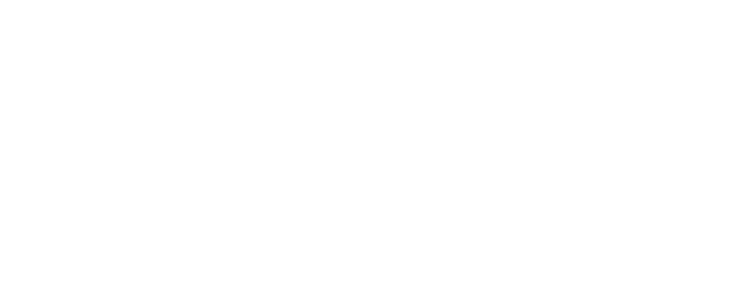
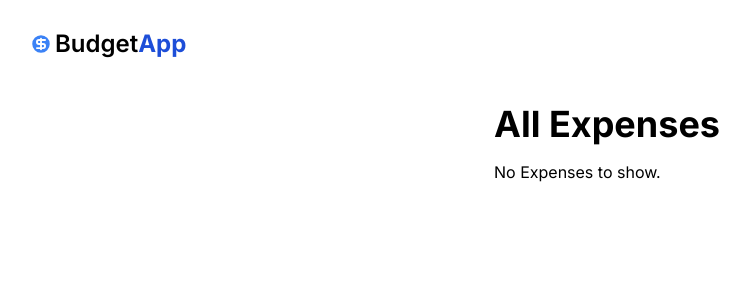
Before and after one commit to arvinbuid/react-budget-app, a React (Vite) app: page /expenses in a window 1280 px wide. Before the commit this address had no page. Shown: the top 300 px of the page, without its empty margins (33-783 px from the left). Built offline with nearby package versions, Linux system fonts and the light colour scheme.

Commit message:
Added UI to ExpensesPage that display expenses and display a custom message if their no available expenses. Added a new children element in the router variable inside src/App.jsx.

```diff
--- a/src/App.jsx
+++ b/src/App.jsx
@@ -4,6 +4,7 @@
 import {Main, mainLoader} from "./layouts/Main";
 import {logoutAction} from "./actions/logout";
 import {Footer} from "./components/Footer";
+import ExpensesPage, {expensesLoader} from "./pages/ExpensesPage";
 
 const router = createBrowserRouter([
   {
@@ -20,12 +21,17 @@
         errorElement: <Error />,
       },
       {
-        path: "/logout",
+        path: "expenses",
+        element: <ExpensesPage />,
+        loader: expensesLoader,
+      },
+      {
+        path: "logout",
         action: logoutAction,
       },
-      {
-        element: <Footer />,
-      },
+      // {
+      //   element: <Footer />,
+      // },
     ],
   },
 ]);
--- a/src/pages/Dashboard.jsx
+++ b/src/pages/Dashboard.jsx
@@ -101,7 +101,7 @@
 
                     {/* View all expenses button */}
                     {expenses.length > 8 && (
-                      <Link to='expenses'>
+                      <Link to='/expenses'>
                         <button className='bg-slate-900 text-slate-100 flex items-center gap-2 px-4 py-2 rounded-md text-md mb-6'>
                           <p>View all expenses</p>
                         </button>
--- /dev/null
+++ b/src/pages/ExpensesPage.jsx
@@ -0,0 +1,32 @@
+// rrd imports
+import {useLoaderData} from "react-router-dom";
+import {fetchData} from "../helpers";
+import {Table} from "../components/Table";
+
+// loader
+export function expensesLoader() {
+  const expenses = fetchData("expenses");
+  return {expenses};
+}
+
+const ExpensesPage = () => {
+  const {expenses} = useLoaderData();
+
+  return (
+    <div>
+      <h1 className='text-4xl font-bold mb-[16px]'>All Expenses</h1>
+      {expenses && expenses.length > 0 ? (
+        <div>
+          <h2 className='text-lg'>
+            Recent Expenses <small className='text-xs'>({expenses.length} total)</small>
+          </h2>
+          <Table expenses={expenses} />
+        </div>
+      ) : (
+        <h1>No Expenses to show.</h1>
+      )}
+    </div>
+  );
+};
+
+export default ExpensesPage;
```
